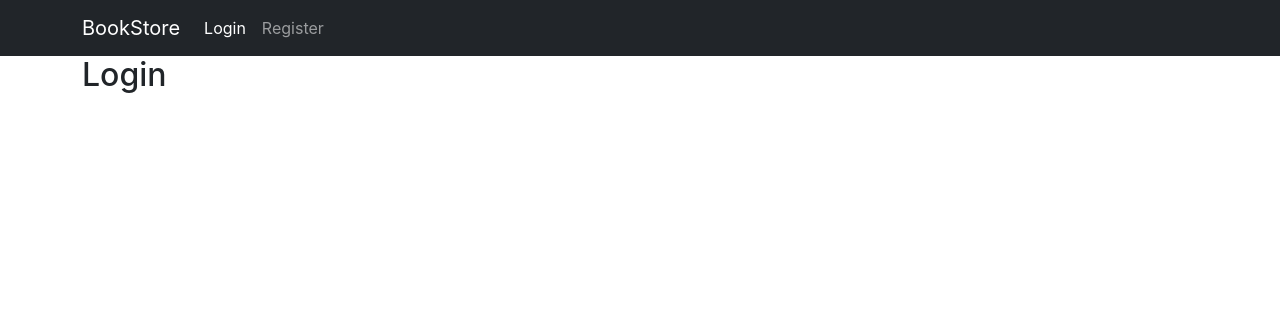
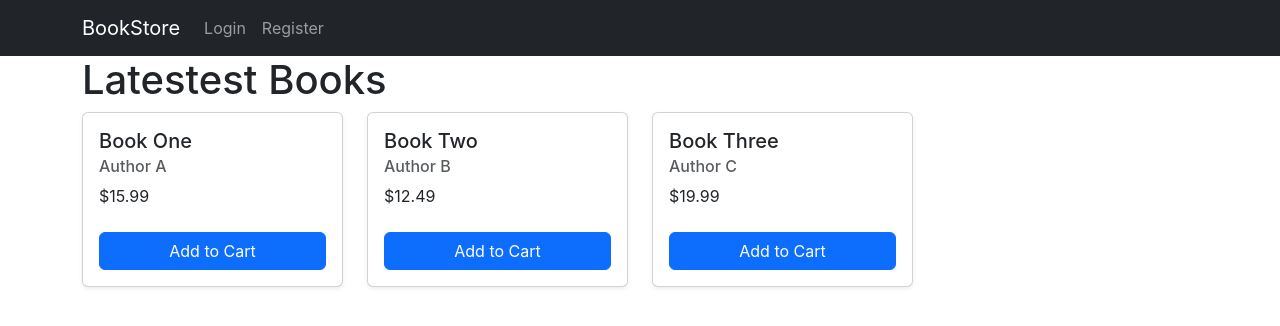
Before and after one commit to revathiraman196/online-bookstore-pl, a React (Create React App) app: page /homescreen in a window 1280 px wide. Before the commit this address led to /login. Shown: the top 326 px of the page. Built offline with nearby package versions, Linux system fonts and the light colour scheme.

Commit message:
Designing_HomeScreen_withStaticData

```diff
--- /dev/null
+++ b/src/pages/HomeScreen.tsx
@@ -0,0 +1,33 @@
+import { Card, Col, Row,Button} from 'react-bootstrap';
+const HomeScreen = () => {
+
+    const books = [
+  { id: 1, name: 'Book One', author: 'Author A', price: 15.99 },
+  { id: 2, name: 'Book Two', author: 'Author B', price: 12.49 },
+  { id: 3, name: 'Book Three', author: 'Author C', price: 19.99 },
+  // add more books...
+];
+
+    return (
+        <>
+        <h1>Latestest Books</h1>
+        <Row xs={1} sm={2} md={3} lg={4} className="g-4">
+        {books.map((book) => (
+          <Col key={book.id}>
+            <Card className="h-100 shadow-sm">
+              <Card.Body className="d-flex flex-column">
+                <Card.Title>{book.name}</Card.Title>
+                <Card.Subtitle className="mb-2 text-muted">{book.author}</Card.Subtitle>
+                <Card.Text className="mb-4">${book.price.toFixed(2)}</Card.Text>
+                <Button variant="primary" className="mt-auto">
+                  Add to Cart
+                </Button>
+              </Card.Body>
+            </Card>
+          </Col>
+        ))}
+      </Row>
+        </>
+    );
+};
+export default HomeScreen;
--- a/src/routes/AppRoutes.tsx
+++ b/src/routes/AppRoutes.tsx
@@ -2,6 +2,7 @@ import React from 'react';
 import { Container } from 'react-bootstrap';
 import { BrowserRouter as Router, Routes, Route,Navigate } from 'react-router-dom';
 import LoginPage from '../pages/LoginPage';
+import HomeScreen from '../pages/HomeScreen';
 import Header from '../pages/header';
 
 const AppRoutes = () => (
@@ -9,8 +10,8 @@ const AppRoutes = () => (
     <Header></Header>
      <Container>
         <Routes>
-      <Route path="/login" element={<LoginPage />} />
-      <Route path="*" element={<Navigate to="/login" replace />} />
+      <Route path="/homescreen" element={<HomeScreen />} />
+      <Route path="*" element={<Navigate to="/homescreen" replace />} />
       {/* Add more routes here */}
     </Routes>
      </Container>
```
Also changed, not shown: 1 other file (tests, documents, lock files or other folders).
